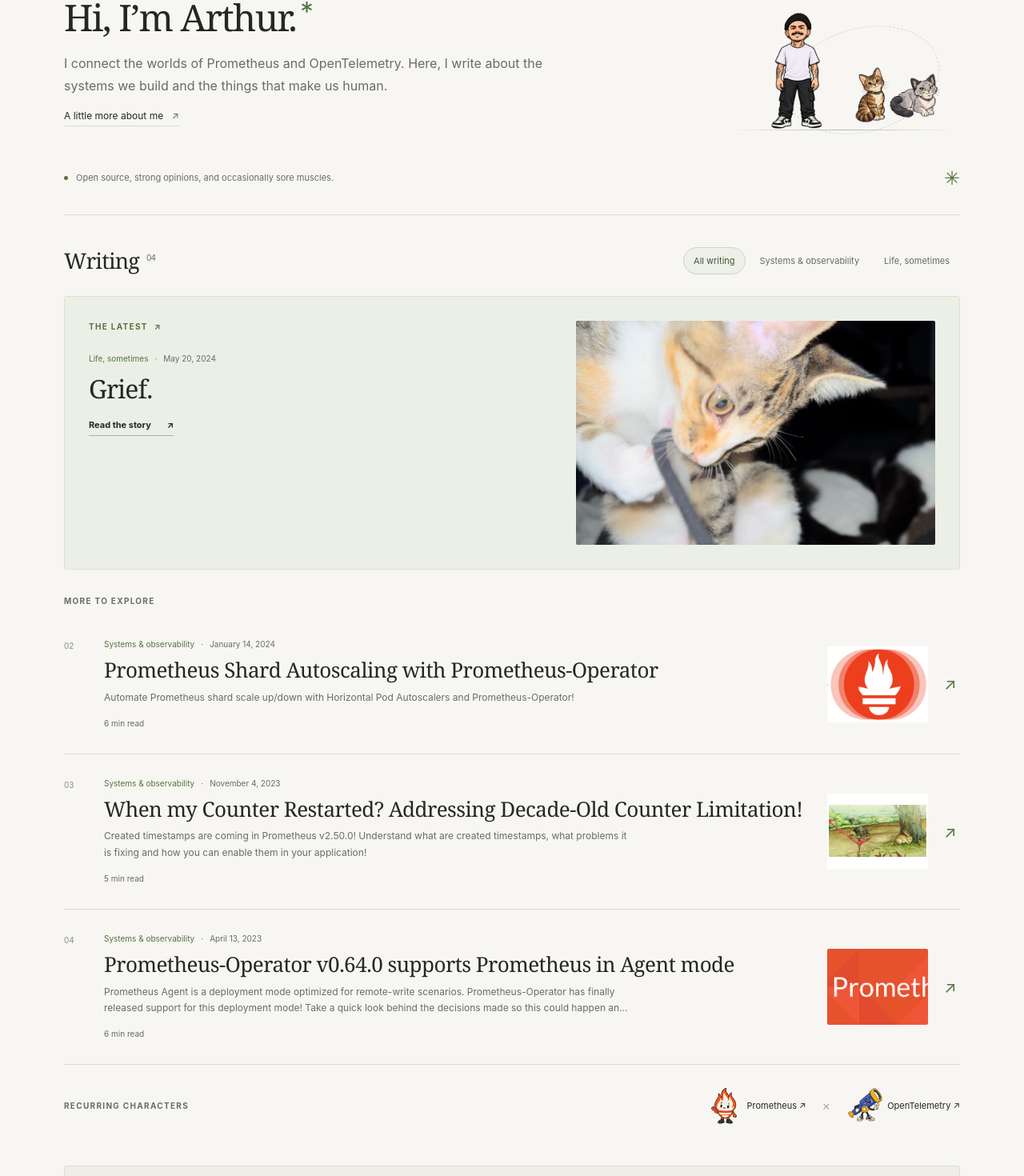
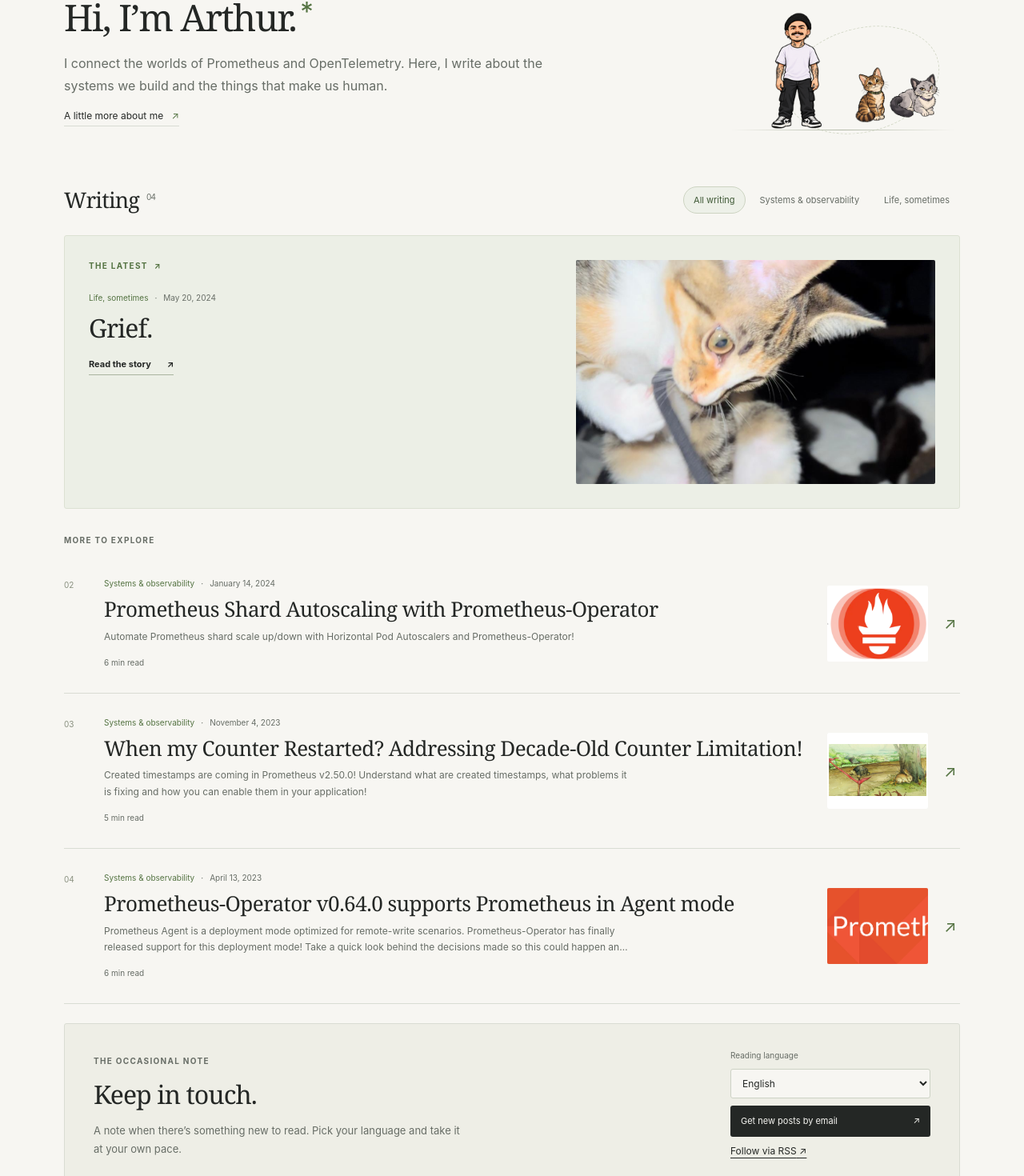
Before and after one commit to ArthurSens/blog, a Next.js app: page / in a window 1280 px wide. Shown: the part 193-1663 px from the top of the page at 80% size. Built offline with nearby package versions, Linux system fonts and the light colour scheme; no server answers.

Commit message:
Remove decorative homepage strips while retaining mascot assets

```diff
--- a/lib/design-copy.ts
+++ b/lib/design-copy.ts
@@ -16,7 +16,6 @@ export const designCopy = {
     read: "Read the story",
     minutes: "min read",
     noResults: "No stories here yet.",
-    interests: "Open source, strong opinions, and occasionally sore muscles.",
     pause: "Pause motion",
     play: "Enable motion",
     wave: "Say hello to Arthur",
@@ -59,8 +58,6 @@ export const designCopy = {
     read: "Ler o artigo",
     minutes: "min de leitura",
     noResults: "Ainda não há artigos por aqui.",
-    interests:
-      "Código aberto, opiniões fortes e, às vezes, músculos doloridos.",
     pause: "Pausar movimentos",
     play: "Ativar movimentos",
     wave: "Dê um oi para o Arthur",
--- a/pages/index.tsx
+++ b/pages/index.tsx
@@ -96,13 +96,6 @@ export default function Index({ allPosts }: Props) {
             <span className="scene-floor" aria-hidden="true" />
           </div>
         </section>
-        <div className="interests">
-          <span className="status-dot" aria-hidden="true" />
-          <span>{c.interests}</span>
-          <span className="interest-stars" aria-hidden="true">
-            ✳
-          </span>
-        </div>
         <section
           className="writing-section"
           id="writing"
@@ -211,34 +204,6 @@ export default function Index({ allPosts }: Props) {
             </div>
           )}
         </section>
-        <aside className="project-company">
-          <span className="eyebrow">
-            {locale === "en" ? "RECURRING CHARACTERS" : "PRESENÇAS CONSTANTES"}
-          </span>
-          <div>
-            <a href="https://prometheus.io">
-              <img
-                src="/assets/cast/prometheus.webp"
-                alt=""
-                width="60"
-                height="60"
-              />
-              <span>Prometheus ↗</span>
-            </a>
-            <span className="project-cross" aria-hidden="true">
-              ×
-            </span>
-            <a href="https://opentelemetry.io">
-              <img
-                src="/assets/cast/opentelemetry.webp"
-                alt=""
-                width="60"
-                height="60"
-              />
-              <span>OpenTelemetry ↗</span>
-            </a>
-          </div>
-        </aside>
         <Newsletter key={locale} />
       </div>
     </Layout>
--- a/styles/index.css
+++ b/styles/index.css
@@ -359,30 +359,6 @@ img {
   background: linear-gradient(90deg, transparent, #b4baa9, transparent);
 }
 
-.interests {
-  display: flex;
-  align-items: center;
-  gap: 10px;
-  border-bottom: 1px solid var(--line);
-  padding: 12px 0 27px;
-  color: var(--muted);
-  font-size: 11px;
-}
-
-.status-dot {
-  width: 5px;
-  height: 5px;
-  border-radius: 100%;
-  background: var(--accent);
-  flex-shrink: 0;
-}
-
-.interest-stars {
-  margin-left: auto;
-  font-size: 24px;
-  color: var(--accent);
-}
-
 .writing-section {
   padding-top: 37px;
 }
@@ -607,44 +583,6 @@ img {
   text-decoration: underline;
   text-underline-offset: 4px;
   font-size: 12px;
-}
-
-.project-company {
-  display: flex;
-  justify-content: space-between;
-  align-items: center;
-  padding: 26px 0;
-  margin-bottom: 15px;
-  gap: 20px;
-}
-
-.project-company > div {
-  display: flex;
-  align-items: center;
-  gap: 20px;
-}
-
-.project-company a {
-  display: flex;
-  align-items: center;
-  gap: 6px;
-  font-size: 11px;
-}
-
-.project-company img {
-  height: 50px;
-  width: 45px;
-  object-fit: contain;
-  transition: transform 0.25s;
-}
-
-.project-company a:hover img {
-  transform: translateY(-5px) rotate(-5deg);
-}
-
-.project-cross {
-  color: #a9ae9f;
-  font-size: 16px;
 }
 
 .newsletter {
@@ -949,7 +887,6 @@ img {
 }
 
 [data-motion="off"] .cat-button:hover,
-[data-motion="off"] .project-company a:hover img,
 [data-motion="off"] .featured-art:hover img {
   transform: none;
 }
@@ -1074,14 +1011,6 @@ img {
     margin-top: -6px;
     margin-bottom: 2px;
   }
-  .interests {
-    font-size: 10px;
-    padding: 17px 0 22px;
-    gap: 8px;
-  }
-  .interest-stars {
-    font-size: 20px;
-  }
   .section-heading {
     align-items: flex-start;
     flex-direction: column;
@@ -1150,19 +1079,6 @@ img {
   .archive {
     margin-top: 28px;
   }
-  .project-company {
-    align-items: flex-start;
-    flex-direction: column;
-    gap: 9px;
-    margin-bottom: 0;
-    padding: 25px 0 10px;
-  }
-  .project-company > div {
-    gap: 14px;
-  }
-  .project-company a {
-    font-size: 10px;
-  }
   .newsletter {
     grid-template-columns: 1fr;
     gap: 24px;
```
